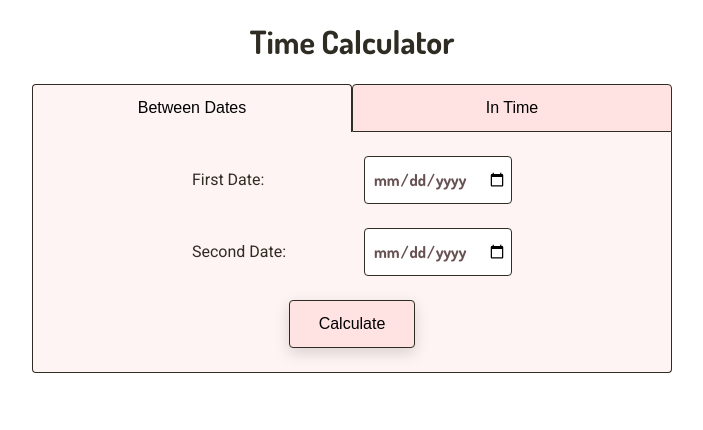
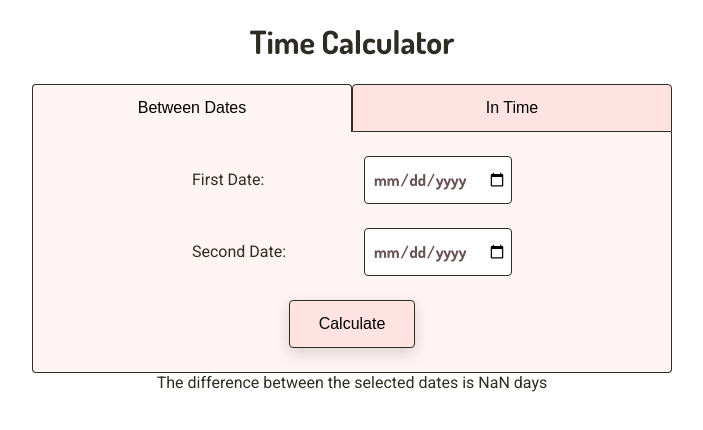
Before and after one commit to TBM85/demo-time-calculator, a Next.js app: page / in a window 1280 px wide. Shown: the top 430 px of the page, without its empty margins (288-991 px from the left). Built offline with nearby package versions, Linux system fonts and the light colour scheme.

Commit message:
Display difference in days, between selected dates

```diff
--- a/components/BetweenDates.js
+++ b/components/BetweenDates.js
@@ -1,4 +1,4 @@
-import React, { useRef, useState } from "react";
+import React, { Fragment, useRef, useState } from "react";
 
 const BetweenDates = () => {
   const firstInput = useRef();
@@ -23,9 +23,8 @@ const BetweenDates = () => {
     (new Date(secondDate).getTime() - new Date(firstDate).getTime()) /
     (1000 * 3600 * 24);
 
-  console.log(resultInDays);
-
   return (
+    <Fragment>
       <form onSubmit={calculateHandler} className="tab">
         <div className="form_control">
           <label htmlFor="first-date">First Date:</label>
@@ -37,6 +36,10 @@ const BetweenDates = () => {
         </div>
         <button type="submit">Calculate</button>
       </form>
+      <div>
+        The difference between the selected dates is {resultInDays} days
+      </div>
+    </Fragment>
   );
 };
 
```
Lines whose indentation alone changed are shown as unchanged.
